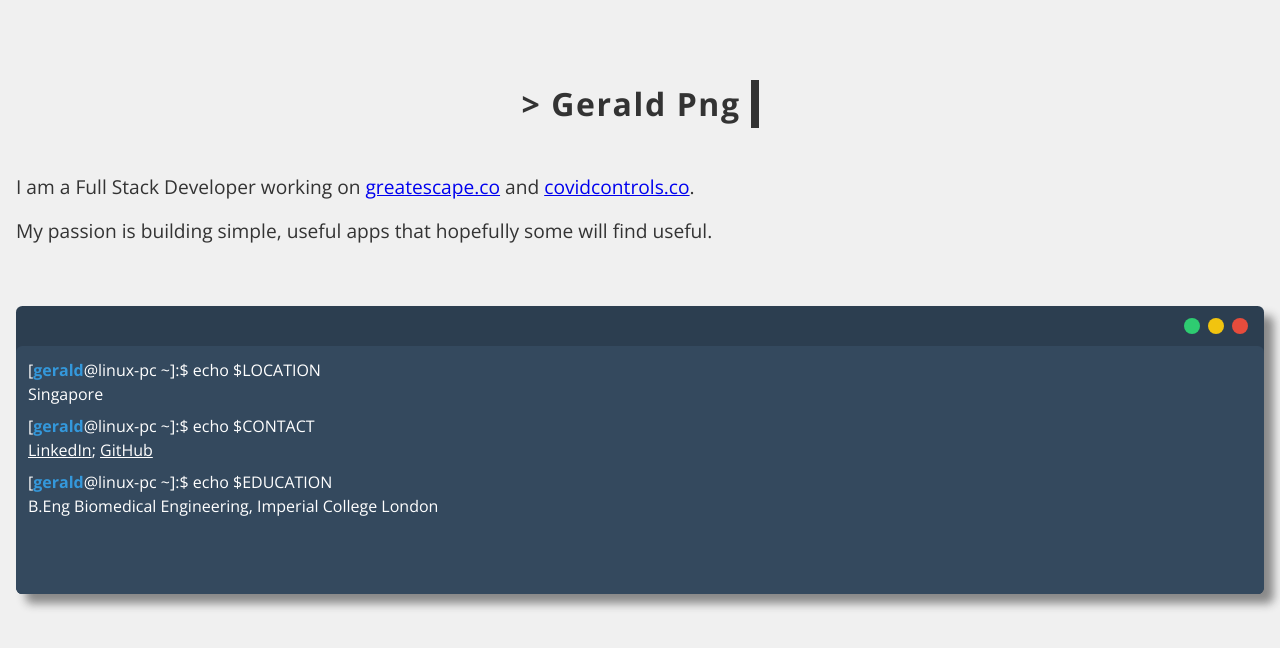
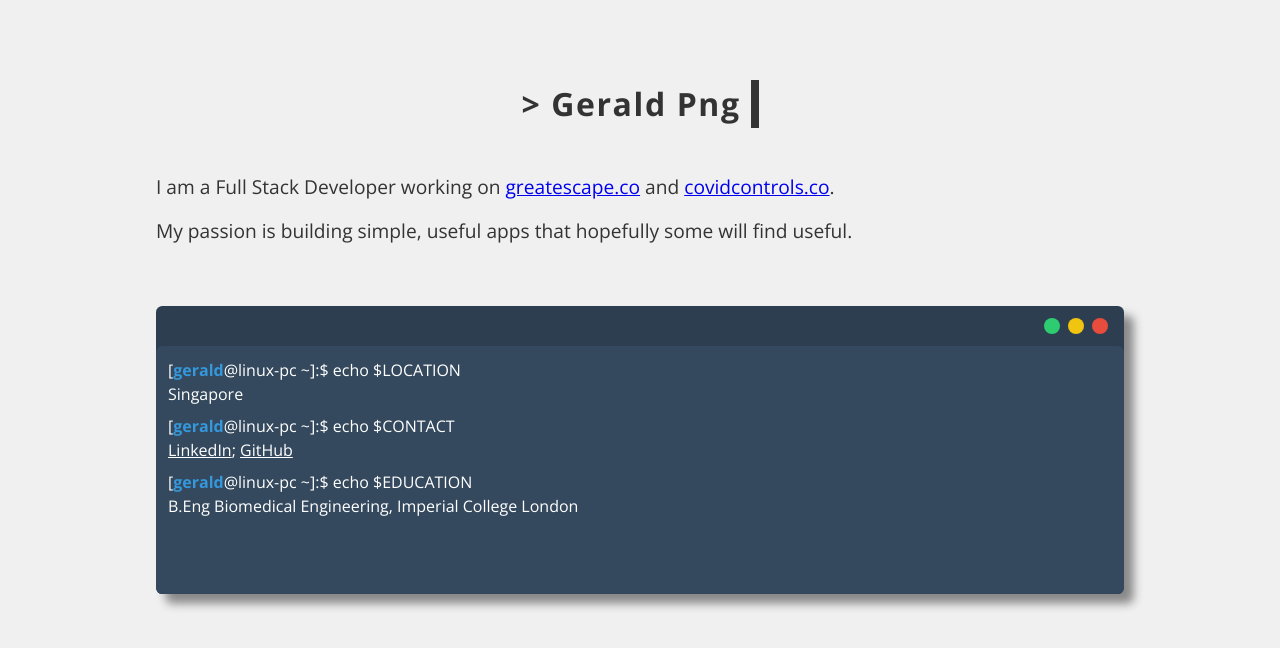
Before and after one commit to gpng/gpng.github.io, a Next.js app: page / in a window 1280 px wide. Shown: the top 648 px of the page. Built offline with nearby package versions, Linux system fonts and the light colour scheme.

Commit message:
Remove absolute positionings and float

```diff
--- a/components/Profile/Terminal.jsx
+++ b/components/Profile/Terminal.jsx
@@ -4,9 +4,9 @@ const Terminal = () => {
   return (
     <div className="window">
       <div className="controls">
-        <div className="buttons close" id="close" />
-        <div className="buttons maximize" href="#" />
-        <div className="buttons minimize" href="#" />
+        <div className="buttons minimize" />
+        <div className="buttons maximize" />
+        <div className="buttons close" />
       </div>
       <div className="bash">
         <div>
@@ -62,14 +62,15 @@ const Terminal = () => {
           background: #2c3e50;
           height: 18rem;
           border-radius: 0.4rem;
-          display: relative;
           box-shadow: 0.6rem 0.6rem 0.6rem #888888;
         }
 
         .controls {
           height: 2.5rem;
-          top: 0;
           padding-right: 0.75rem;
+          display: flex;
+          justify-content: flex-end;
+          align-items: center;
         }
 
         .bash {
@@ -78,8 +79,6 @@ const Terminal = () => {
           background: #34495e;
           height: 15.5rem;
           border-radius: 0.4rem;
-          top: 2.5rem;
-          display: absolute;
           color: #ffffff;
         }
 
@@ -91,7 +90,6 @@ const Terminal = () => {
           width: 1rem;
           height: 1rem;
           border-radius: 50%;
-          float: right;
           margin: 0.75rem 0.25rem;
           border: none;
         }
--- a/pages/index.jsx
+++ b/pages/index.jsx
@@ -17,6 +17,8 @@ const Index = () => {
           {`
             .root {
               padding: 0 1rem;
+              max-width: 1000px;
+              margin: 0 auto;
             }
           `}
         </style>
```
